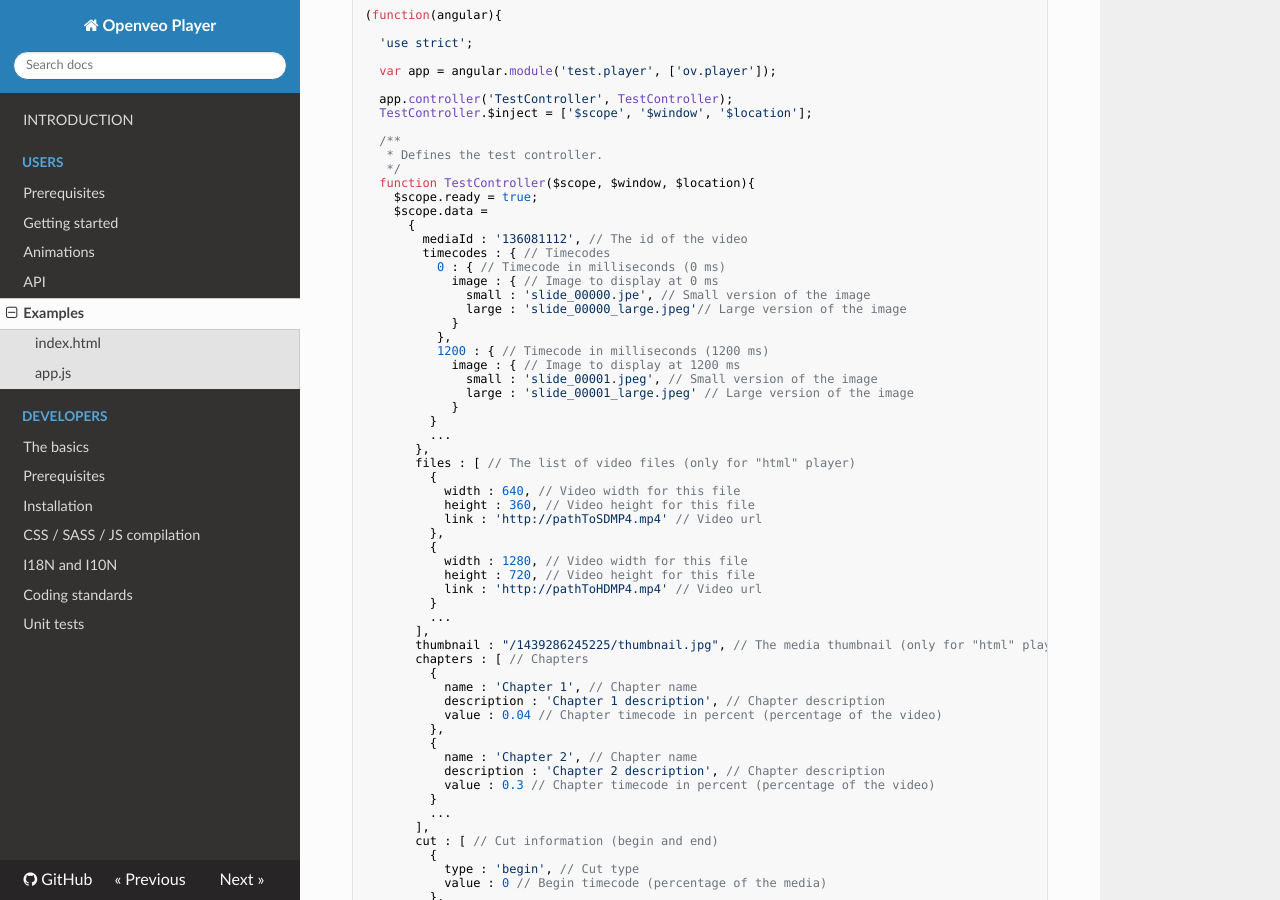
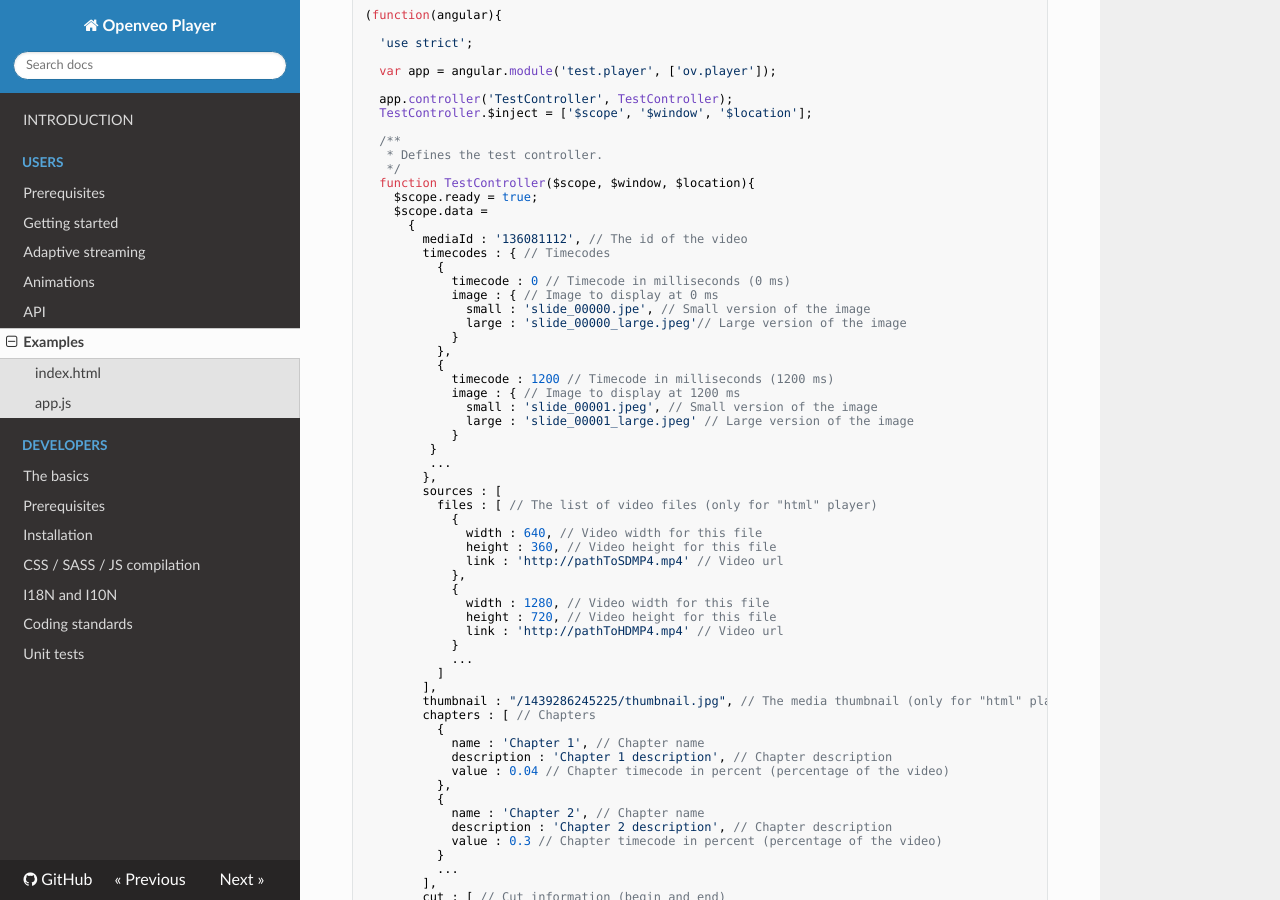
Before and after one commit to veo-labs/openveo-player, an MkDocs documentation site: the page built from docs/examples.md, in a window 1280 px wide and 900 px high, scrolled down 767 px. Built offline with MkDocs 1.6.1, drawn with Linux system fonts in a browser that asks for light colours; nearby versions of some CDN libraries; old or Windows-style settings are respelled for this version of MkDocs; some of the changed text lies outside the part shown.

Commit message:
Update Docs for adaptive streaming

```diff
--- a/docs/examples.md
+++ b/docs/examples.md
@@ -58,58 +58,62 @@
       {
         mediaId : '136081112', // The id of the video
         timecodes : { // Timecodes
-          0 : { // Timecode in milliseconds (0 ms)
+          {
+            timecode : 0 // Timecode in milliseconds (0 ms)
             image : { // Image to display at 0 ms
               small : 'slide_00000.jpe', // Small version of the image
               large : 'slide_00000_large.jpeg'// Large version of the image
             }
           },
-          1200 : { // Timecode in milliseconds (1200 ms)
+          {
+            timecode : 1200 // Timecode in milliseconds (1200 ms)
             image : { // Image to display at 1200 ms
               small : 'slide_00001.jpeg', // Small version of the image
               large : 'slide_00001_large.jpeg' // Large version of the image
             }
          }
          ...
-       },
-       files : [ // The list of video files (only for "html" player)
-         {
-           width : 640, // Video width for this file
-           height : 360, // Video height for this file
-           link : 'http://pathToSDMP4.mp4' // Video url
-         },
-         {
-           width : 1280, // Video width for this file
-           height : 720, // Video height for this file
-           link : 'http://pathToHDMP4.mp4' // Video url
-         }
-         ...
-       ],
-       thumbnail : "/1439286245225/thumbnail.jpg", // The media thumbnail (only for "html" player)
-       chapters : [ // Chapters
-         {
-           name : 'Chapter 1', // Chapter name
-           description : 'Chapter 1 description', // Chapter description
-           value : 0.04 // Chapter timecode in percent (percentage of the video)
-         },
-         {
-           name : 'Chapter 2', // Chapter name
-           description : 'Chapter 2 description', // Chapter description
-           value : 0.3 // Chapter timecode in percent (percentage of the video)
-         }
-         ...
-       ],
-       cut : [ // Cut information (begin and end)
-         {
-           type : 'begin', // Cut type
-           value : 0 // Begin timecode (percentage of the media)
-         },
-         {
-           type : 'end', // Cut type
-           value : 0.9 // End timecode (percentage of the media)
-         }
-       ]
-     };
+        },
+        sources : [
+          files : [ // The list of video files (only for "html" player)
+            {
+              width : 640, // Video width for this file
+              height : 360, // Video height for this file
+              link : 'http://pathToSDMP4.mp4' // Video url
+            },
+            {
+              width : 1280, // Video width for this file
+              height : 720, // Video height for this file
+              link : 'http://pathToHDMP4.mp4' // Video url
+            }
+            ...
+          ]
+        ],
+        thumbnail : "/1439286245225/thumbnail.jpg", // The media thumbnail (only for "html" player)
+        chapters : [ // Chapters
+          {
+            name : 'Chapter 1', // Chapter name
+            description : 'Chapter 1 description', // Chapter description
+            value : 0.04 // Chapter timecode in percent (percentage of the video)
+          },
+          {
+            name : 'Chapter 2', // Chapter name
+            description : 'Chapter 2 description', // Chapter description
+            value : 0.3 // Chapter timecode in percent (percentage of the video)
+          }
+          ...
+        ],
+        cut : [ // Cut information (begin and end)
+          {
+            type : 'begin', // Cut type
+            value : 0 // Begin timecode (percentage of the media)
+          },
+          {
+            type : 'end', // Cut type
+            value : 0.9 // End timecode (percentage of the media)
+          }
+        ]
+      };
   }
 
 })(angular);
@@ -175,21 +179,23 @@
       {
         mediaId : '136081112', // The id of the video on vimeo platform
         timecodes : { // Timecodes
-          0 : { // Timecode in milliseconds (0 ms)
+          {
+            timecode : 0 // Timecode in milliseconds (0 ms)
             image : { // Image to display at 0 ms
-              small : 'slide_00000.jpeg', // Small version of the image
-              large : 'slide_00000_large.jpeg' // Large version of the image
+              small : 'slide_00000.jpe', // Small version of the image
+              large : 'slide_00000_large.jpeg'// Large version of the image
             }
           },
-          1200 : { // Timecode in milliseconds (1200 ms)
+          {
+            timecode : 1200 // Timecode in milliseconds (1200 ms)
             image : { // Image to display at 1200 ms
               small : 'slide_00001.jpeg', // Small version of the image
               large : 'slide_00001_large.jpeg' // Large version of the image
             }
          }
          ...
-       },
-       chapters : [ // Chapters
+        },
+        chapters : [ // Chapters
          {
            name : 'Chapter 1', // Chapter name
            description : 'Chapter 1 description', // Chapter description
--- a/mkdocs.yml
+++ b/mkdocs.yml
@@ -10,6 +10,7 @@ pages:
 - 'USERS':
   - 'Prerequisites': 'prerequisites.md'
   - 'Getting started': 'getting-started.md'
+  - 'Adaptive streaming': 'adaptive-streaming.md'
   - 'Animations': 'animations.md'
   - 'API': 'api.md'
   - 'Examples': 'examples.md'
```
Also changed, not shown: docs/adaptive-streaming.md (added, +79 -0 lines), docs/getting-started.md (+21 -14 lines), docs/prerequisites.md (+4 -0 lines).
